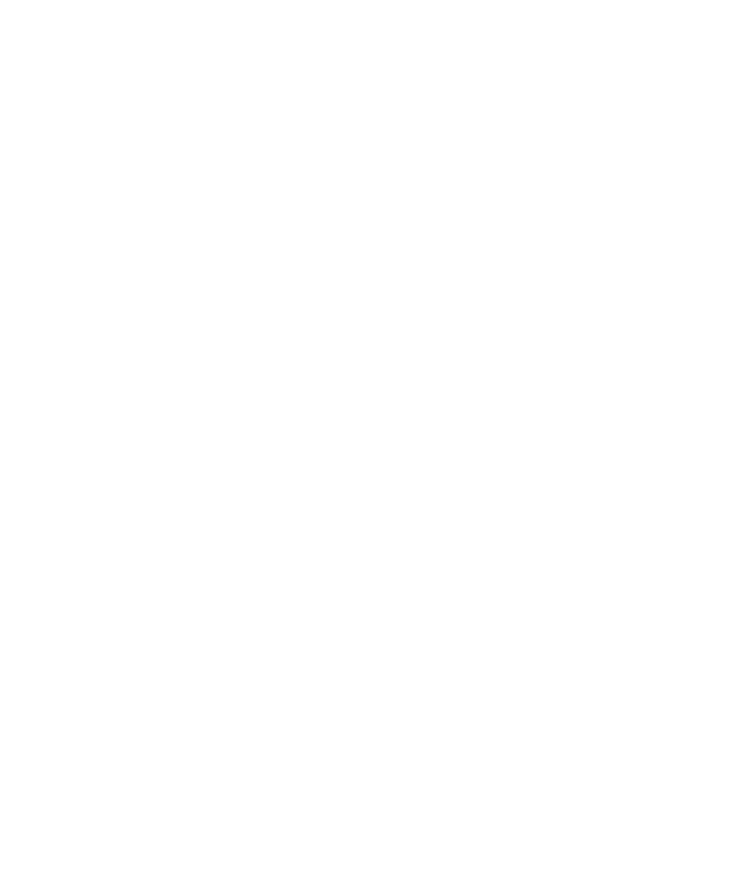
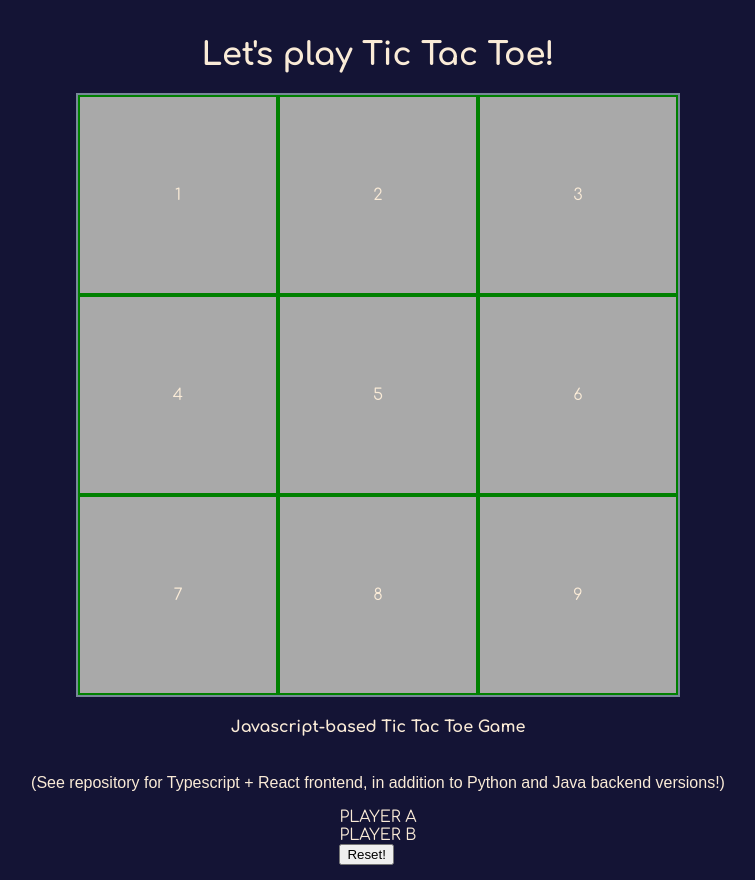
Before and after one commit to hopeolaide/javascript-tic-tac-toe, a plain HTML site: page index.html in a window 1280 px wide. Shown: the whole page, without its empty margins (262-1017 px from the left). Before the commit the page ends 800 px from the top, so only its background shows below. Drawn offline with Linux system fonts and the light colour scheme.

Commit message:
Set up game arena/grid tiles.

```diff
--- a/app.js
+++ b/app.js
@@ -0,0 +1,24 @@
+const resetButton = document.querySelector("#resetButton");
+
+const playerA = document.querySelector("#playerA");
+
+const playerB = document.querySelector("#playerB");
+
+const gameArena = document.querySelector("#arena");
+
+const detailsDisplay = document.querySelector("#details");
+
+const tiles = ["", "", "", "", "", "", "", "", ""];
+
+function createGrid() {
+  tiles.forEach((tile, position) => {
+    const tileElement = document.createElement("div");
+    tileElement.classList.add("tile");
+    // Use position(index) to assign an id to each tile element (each square)
+    tileElement.id = position;
+    tileElement.textContent = position + 1; // Display the visible tile number (Different from index position!)
+    gameArena.append(tileElement);
+  });
+}
+
+createGrid();
--- a/index.html
+++ b/index.html
@@ -1,12 +1,68 @@
 <!DOCTYPE html>
 <html lang="en">
-<head>
-    <meta charset="UTF-8">
-    <meta http-equiv="X-UA-Compatible" content="IE=edge">
-    <meta name="viewport" content="width=device-width, initial-scale=1.0">
-    <title>Javascript Tic Tac Toe Game</title>
-</head>
-<body>
+  <head>
+    <meta charset="UTF-8" />
+    <meta http-equiv="X-UA-Compatible" content="IE=edge" />
+    <meta name="viewport" content="width=device-width, initial-scale=1.0" />
+    <link rel="stylesheet" href="styles.css" />
+    <link rel="preconnect" href="https://fonts.googleapis.com" />
+    <link rel="preconnect" href="https://fonts.gstatic.com" crossorigin />
+    <link
+      href="https://fonts.googleapis.com/css2?family=Comfortaa:wght@300;400;500;600;700&display=swap"
+      rel="stylesheet"
+    />
+    <title>Javascript Tic Tac Toe!</title>
+  </head>
+  <body>
+    <h1>Let's play Tic Tac Toe!</h1>
+    <section id="arena">
+      <!-- The squares have been coded using javascript. Under the class names 'tiles' with an 'id' attribute indicating the index position-->
+      <!-- <section id="container">
+        <div class="tile">
+          <div>1</div>
+        </div>
+        <div class="tile">
+          <div>2</div>
+        </div>
+        <div class="tile">
+          <div>3</div>
+        </div>
+        <div class="tile">
+          <div>4</div>
+        </div>
+        <div class="tile">
+          <div>5</div>
+        </div>
+        <div class="tile">
+          <div>6</div>
+        </div>
+        <div class="tile">
+          <div>7</div>
+        </div>
+        <div class="tile">
+          <div>8</div>
+        </div>
+        <div class="tile">
+          <div>9</div>
+        </div>
+      </section> -->
+    </section>
 
-</body>
+    <h4 id="details">Javascript-based Tic Tac Toe Game</h4>
+    <p id="subtext">
+      (See repository for Typescript + React frontend, in addition to Python and
+      Java backend versions!)
+    </p>
+
+    <section id="control-panel">
+      <section class="player">
+        <div id="playerA">PLAYER A</div>
+        <div id="playerB">PLAYER B</div>
+      </section>
+      <button id="resetButton">Reset!</button>
+    </section>
+
+    <script src="app.js"></script>
+  </body>
+  <footer><!-- Footer content --></footer>
 </html>
--- a/styles.css
+++ b/styles.css
@@ -0,0 +1,44 @@
+body {
+    font-family: "Comfortaa", cursive;
+    margin: 0;
+    padding: 0;
+    display: flex;
+    justify-content: center;
+    flex-direction: column;
+    align-items: center;
+    height: 110vh;
+    background-color: rgb(20, 20, 53);
+    color: antiquewhite;
+  }
+
+  #arena {
+    /* padding-top: 1px; */
+    width: 600px;
+    height: 600px;
+    background-color: lightslategrey;
+    display: flex;
+    flex-wrap: wrap;
+    border: solid 2px lightslategrey;
+    /* display: grid; */
+    /* grid-template-columns: 33% 33% 33%;
+    grid-template-rows: 33% 33% 33%; */
+  }
+
+  #details {
+    /* font: menu; */
+    color: antiquewhite;
+  }
+  #subtext {
+    font: menu;
+  }
+
+  .tile {
+    width: 200px;
+    background-color: darkgray;
+    border: solid 2px green;
+    box-sizing: border-box;
+    display: flex;
+    justify-content: center;
+    align-items: center;
+    cursor: pointer;
+  }
```
